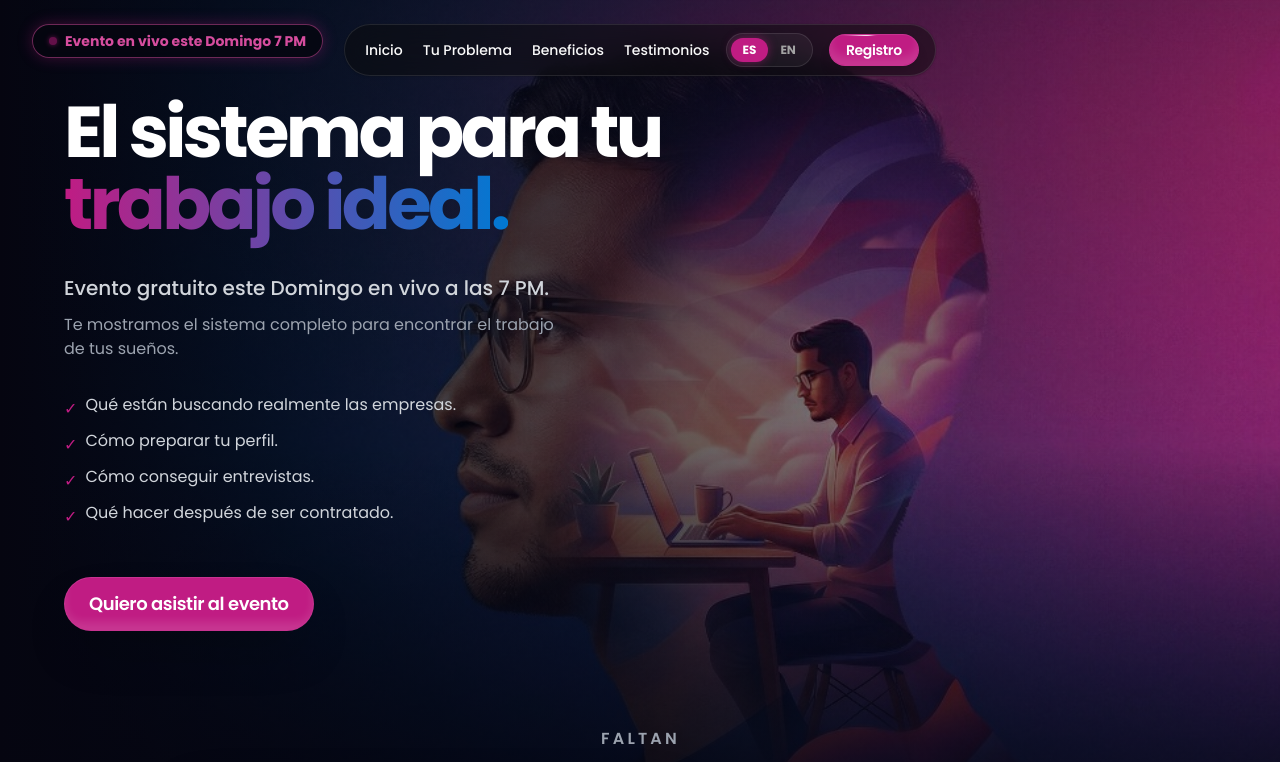
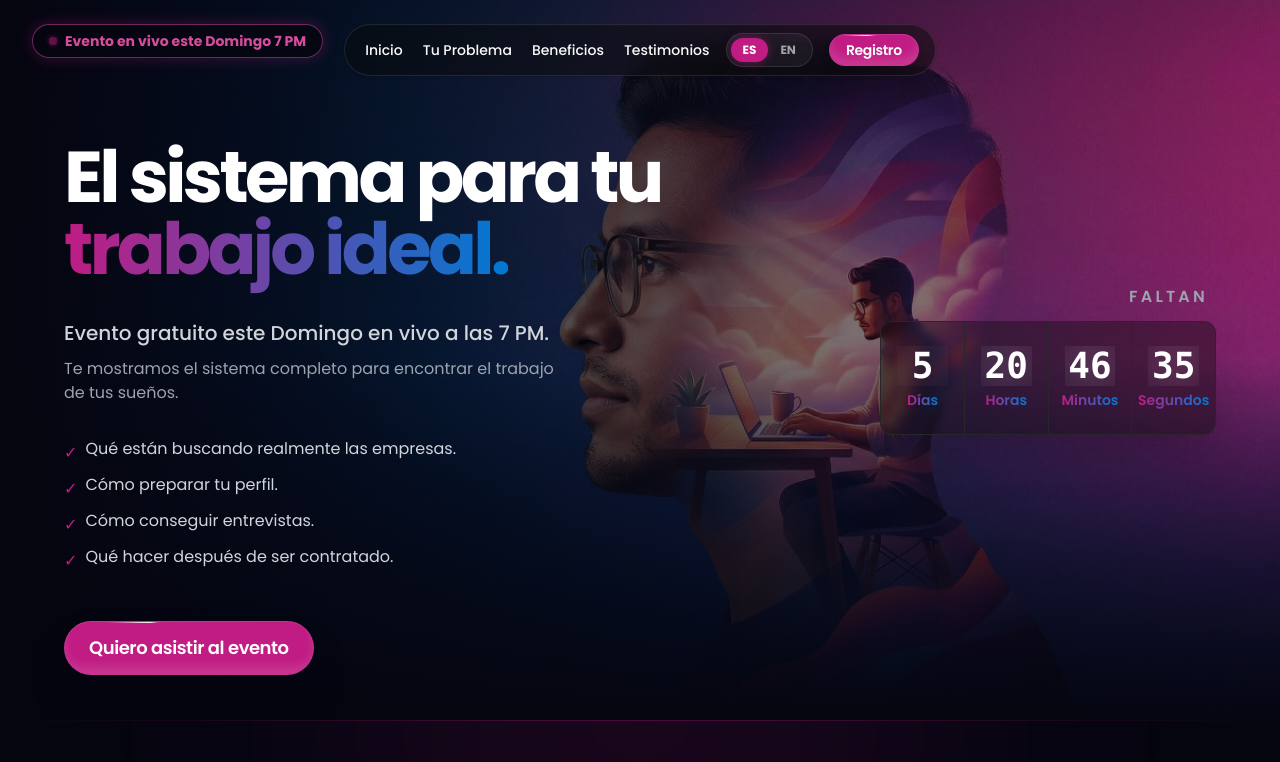
Before and after one commit to Sistema-Paguro/sistema-paguro-landing-page, a React (Vite) app: page / in a window 1280 px wide. Shown: the top 762 px of the page. Built offline with nearby package versions, Linux system fonts and the light colour scheme.

Commit message:
Move countdown to completely right side of the screen

```diff
--- a/src/components/Hero.tsx
+++ b/src/components/Hero.tsx
@@ -62,11 +62,11 @@ export default function Hero() {
                         </span>
                     </ShimmerButton>
                 </div>
+            </div>
 
-                {/* Live Event Countdown */}
-                <div className="w-full pt-8 lg:pt-12 flex justify-end lg:justify-end">
-                    <ShiftingCountdown labels={t("hero.countdown") as any} />
-                </div>
+            {/* Live Event Countdown */}
+            <div className="relative z-10 w-full lg:w-auto mt-12 lg:mt-0 flex justify-center lg:justify-end">
+                <ShiftingCountdown labels={t("hero.countdown") as any} />
             </div>
 
         </section>
```
